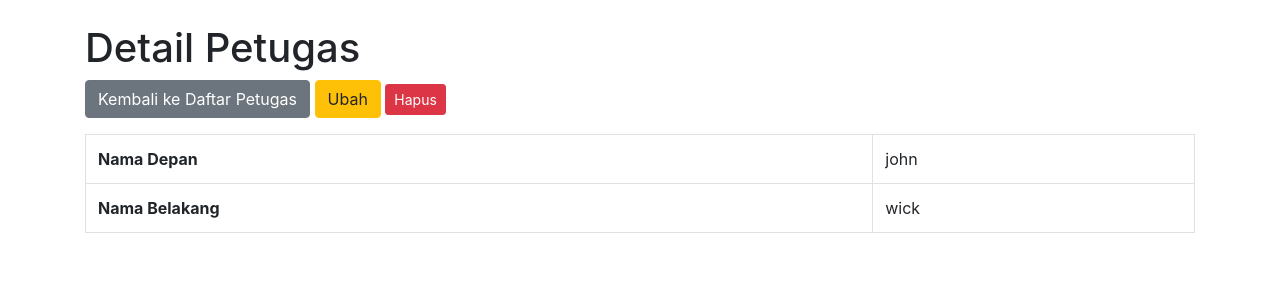
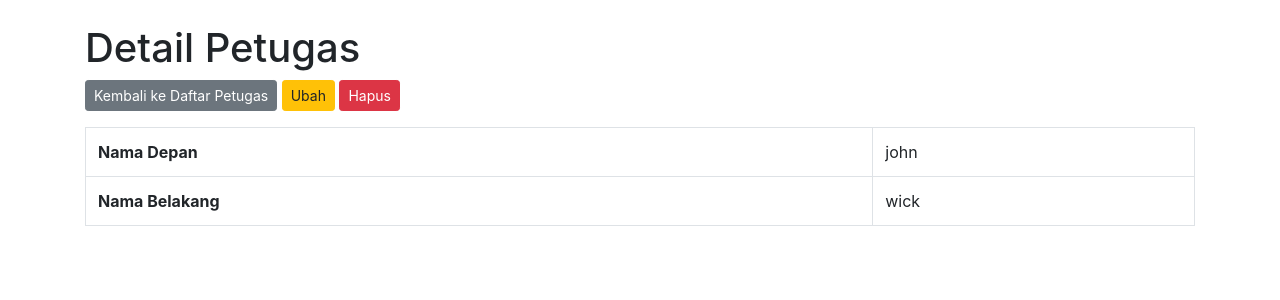
Before and after one commit to yohantoro/aplikasi-arsip, a PHP site: page /petugas_detail.php?id=4 in a window 1280 px wide. Shown: the part 56-356 px from the top of the page. Run offline with PHP 8.4, Linux system fonts and the light colour scheme; data comes from the database, SQL or seed files in the repository.

Commit message:
perkecil ukuran tombol

```diff
--- a/petugas_detail.php
+++ b/petugas_detail.php
@@ -28,8 +28,8 @@ if (!$result) { // jika query gagal
         $data = mysqli_fetch_assoc($result);
     ?>
         <p>
-            <a href="petugas_list.php" class="btn btn-secondary">Kembali ke Daftar Petugas</a>
-            <a href="petugas_form.php?id=<?= $id ?>" class="btn btn-warning">Ubah</a>
+            <a href="petugas_list.php" class="btn btn-sm btn-secondary">Kembali ke Daftar Petugas</a>
+            <a href="petugas_form.php?id=<?= $id ?>" class="btn btn-sm btn-warning">Ubah</a>
             <a href="petugas_act_delete.php?id=<?= $data['id'] ?>" class="btn btn-sm btn-danger" onclick="return confirm('Are you sure?')">Hapus</a>
         </p>
 
--- a/petugas_form.php
+++ b/petugas_form.php
@@ -33,7 +33,7 @@ if (mysqli_num_rows($result) > 0) {
     <h1><?= $judul ?></h1>
 
     <p>
-        <a href="petugas_list.php" class="btn btn-secondary">Kembali ke Daftar Petugas</a>
+        <a href="petugas_list.php" class="btn btn-sm btn-secondary">Kembali ke Daftar Petugas</a>
     </p>
 
     <form action="<?= $action ?>" method="post">
```
